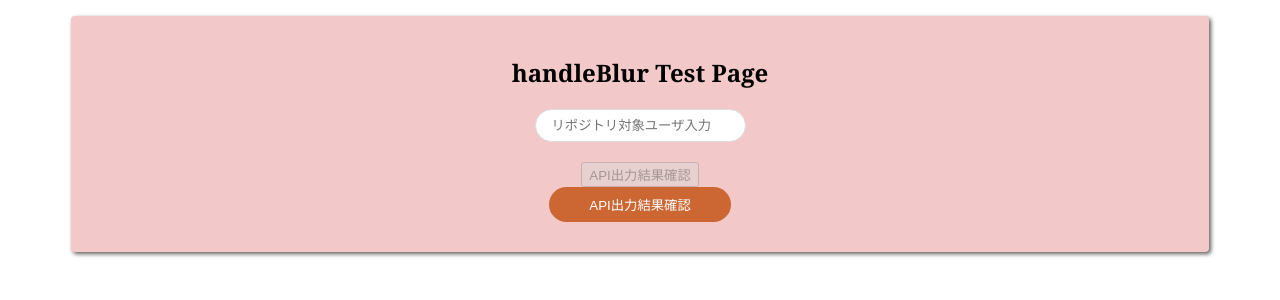
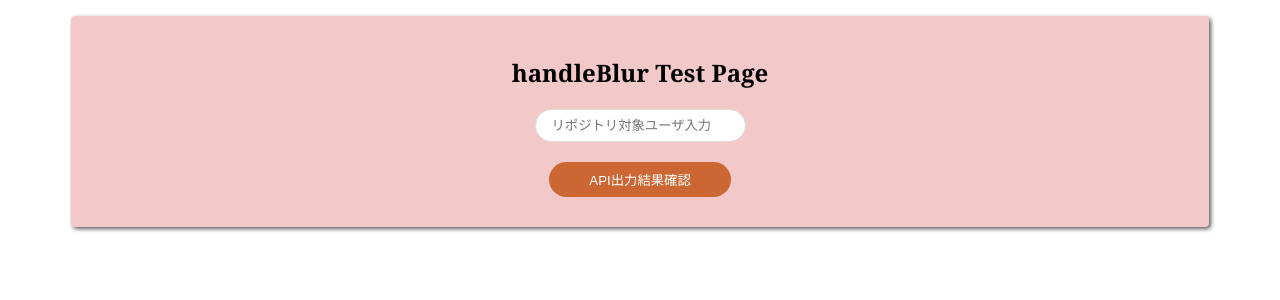
Before and after one commit to hiroharu8864/graphql-api-apps, a React (Create React App) app: page /test in a window 1280 px wide. Shown: the top 300 px of the page. Built offline with nearby package versions, Linux system fonts and the light colour scheme; what recoil-persist would draw is missing.

Commit message:
vercel用設定

```diff
--- a/src/components/pages/TestPage.tsx
+++ b/src/components/pages/TestPage.tsx
@@ -40,9 +40,7 @@ export const TestPage: FC = memo(() => {
           onBlur={handleBlur}
           placeholder="リポジトリ対象ユーザ入力"
         />
-        <button onClick={onClickFetch} disabled={!buttonDisabled}>
-          API出力結果確認
-        </button>
+
         <MainButtonWithDisabled
           onClick={onClickFetch}
           disabled={!buttonDisabled}
--- a/src/hooks/useGetRepos.tsx
+++ b/src/hooks/useGetRepos.tsx
@@ -25,7 +25,8 @@ const first = 100;
 export const useGetRepos = () => {
   const loginUserReposName = useRecoilValue(textReposState);
 
-  const access_token = "ghp_token";
+  // const access_token = "ghp_token";
+  const access_token = process.env.GITHUB_TOKEN;
   const client = new GraphQLClient("https://api.github.com/graphql", {
     headers: {
       Authorization: `bearer ${access_token}`,
```
